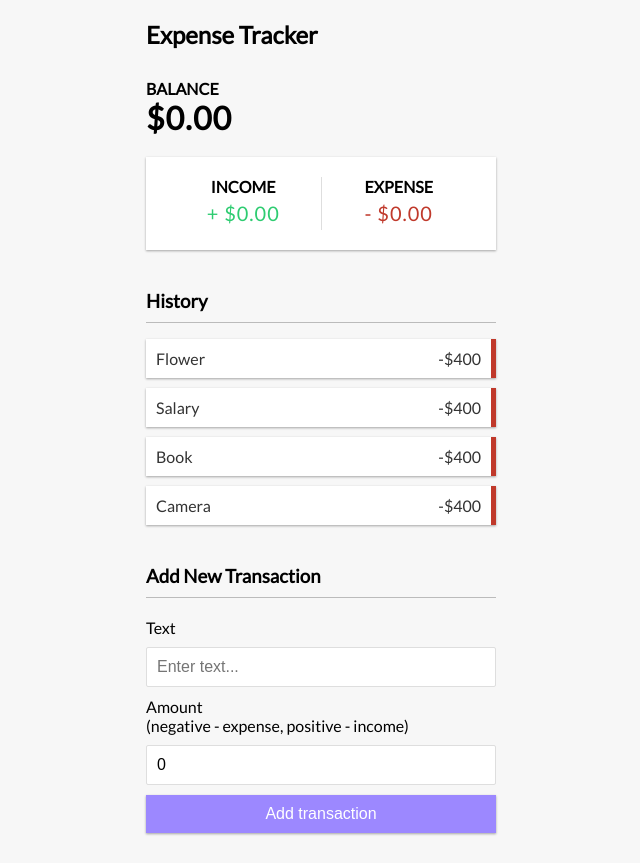
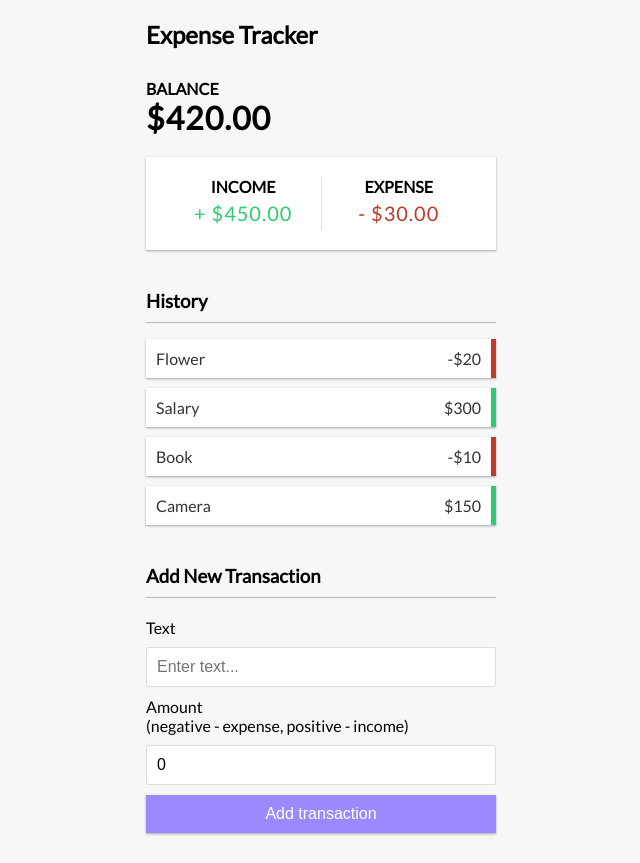
Before and after one commit to nadinejuraschek/expense-tracker, a React (Create React App) app: page / in a window 1280 px wide. Shown: the whole page, without its empty margins (319-959 px from the left). Built offline with nearby package versions, Linux system fonts and the light colour scheme; the HTML template or start-up script is replaced by a standard one.

Commit message:
deleting transactions is possible

```diff
--- a/src/components/AddTransaction.js
+++ b/src/components/AddTransaction.js
@@ -3,6 +3,7 @@ import React, { useState } from 'react';
 const AddTransaction = () => {
     const [ text, setText ] = useState('');
     const [ amount, setAmount] = useState(0);
+
     return (
         <div>
             <h3>Add New Transaction</h3>
--- a/src/components/Balance.js
+++ b/src/components/Balance.js
@@ -1,10 +1,16 @@
-import React from 'react';
+import React, { useContext } from 'react';
+
+import { GlobalContext } from '../context/GlobalState';
 
 const Balance = () => {
+    const { transactions } = useContext(GlobalContext);
+    const amounts = transactions.map(transaction => transaction.amount);
+    const total = amounts.reduce((acc, item) => (acc += item), 0).toFixed(2);
+
     return (
         <div>
             <h4>Balance</h4>
-            <h1>$0.00</h1>
+            <h1>${total}</h1>
         </div>
     );
 };
--- a/src/components/IncExp.js
+++ b/src/components/IncExp.js
@@ -1,18 +1,28 @@
-import React from 'react';
+import React, { useContext } from 'react';
+
+import { GlobalContext } from '../context/GlobalState';
 
 const IncExp = () => {
+    const { transactions } = useContext(GlobalContext);
+    const amounts = transactions.map(transaction => transaction.amount);
+
+    // toFixed() rounds number to two decimals only
+    const income = amounts.filter(item => item > 0).reduce((acc, item) => (acc += item), 0).toFixed(2);
+    const expense = ( amounts.filter(item => item < 0).reduce((acc, item) => (acc += item), 0) *
+    -1 ).toFixed(2);
+
     return (
         <div className="inc-exp-container">
             <div>
                 <h4>Income</h4>
                 <p className="money plus">
-                    + $0.00
+                    + ${income}
                 </p>
             </div>
             <div>
                 <h4>Expense</h4>
                 <p className="money minus">
-                    - $0.00
+                    - ${expense}
                 </p>
             </div>
         </div>
--- a/src/components/Transaction.js
+++ b/src/components/Transaction.js
@@ -1,10 +1,15 @@
 import React, { useContext } from 'react';
 
+import { GlobalContext } from '../context/GlobalState';
+
 const TransactionList = ({ transaction }) => {
+    const { deleteTransaction } = useContext(GlobalContext);
+    const sign = transaction.amount < 0 ? '-' : '';
+
     return (
-        <li className="minus">
-            {transaction.text} <span>-$400</span>
-            <button className="delete-btn"></button>
+        <li key={transaction.id} className={transaction.amount < 0 ? 'minus' : 'plus'}>
+            {transaction.text} <span>{sign}${Math.abs(transaction.amount)}</span>
+            <button className="delete-btn" onClick={() => deleteTransaction(transaction.id)}></button>
         </li>
     );
 };
--- a/src/components/TransactionList.js
+++ b/src/components/TransactionList.js
@@ -12,7 +12,7 @@ const TransactionList = () => {
             <h3>History</h3>
             <ul className='list'>
                 {transactions.map(transaction => (
-                    <Transaction key={transaction.key} transaction={transaction} />
+                    <Transaction key={transaction.id} transaction={transaction} />
                 ))}
             </ul>
         </div>
--- a/src/context/AppReducer.js
+++ b/src/context/AppReducer.js
@@ -1,5 +1,11 @@
 export default ( state, action ) => {
     switch(action.type) {
+        case 'DELETE_TRANSACTION':
+            return {
+                ...state,
+                transactions: state.transactions.filter(transaction =>
+                transaction.id !== action.payload)
+            }
         default:
             return state;
     };
--- a/src/context/globalState.js
+++ b/src/context/globalState.js
@@ -18,9 +18,19 @@ export const GlobalContext = createContext(initialState);
 // Provider Component
 export const GlobalProvider = ({ children }) => {
     const [state, dispatch] = useReducer(AppReducer, initialState);
+
+    // Actions
+    function deleteTransaction(id) {
+        dispatch({
+            type: 'DELETE_TRANSACTION',
+            payload: id
+        })
+    };
+
     return (
         <GlobalContext.Provider value={{
-            transactions: state.transactions
+            transactions: state.transactions,
+            deleteTransaction
         }}>
             {children}
         </GlobalContext.Provider>
```
